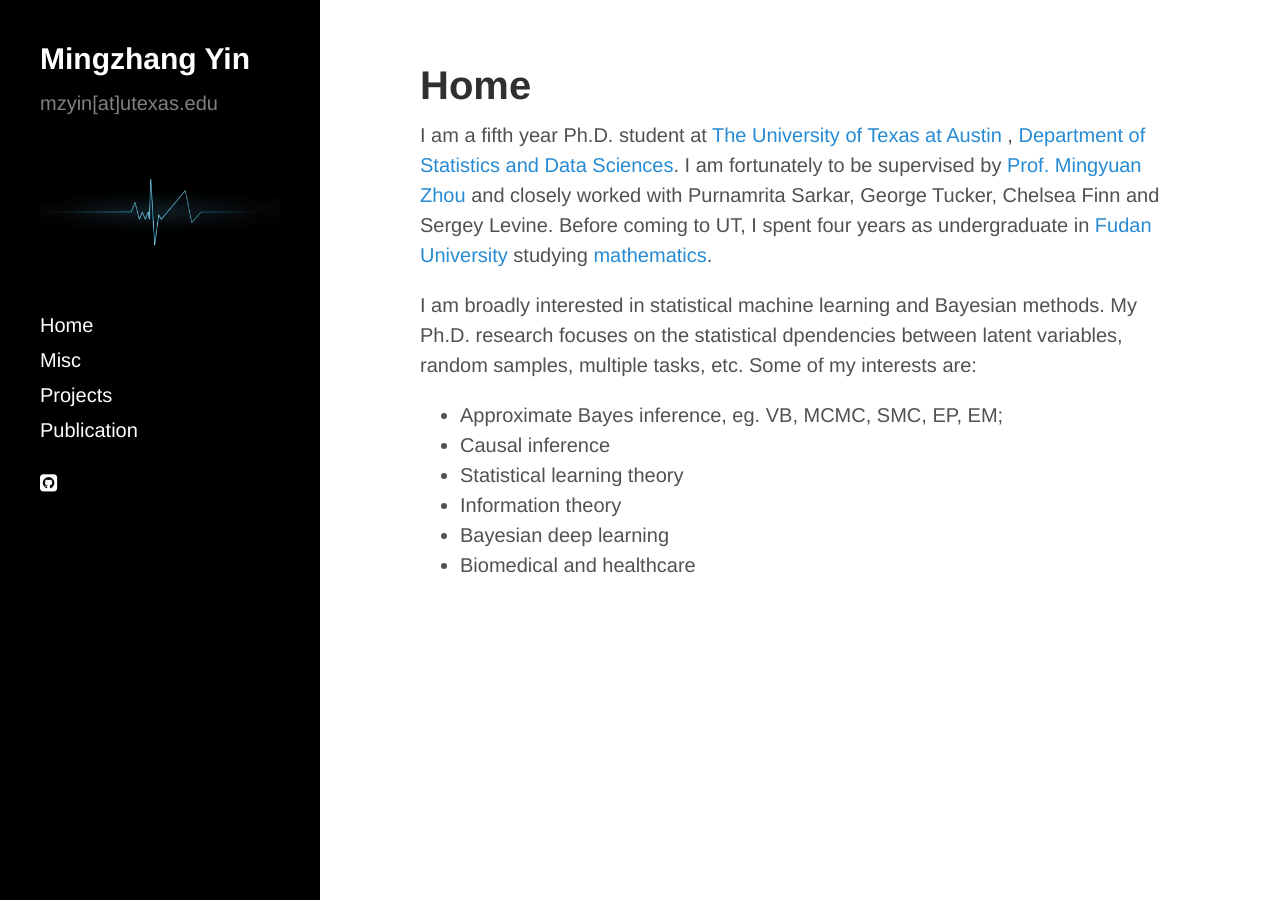
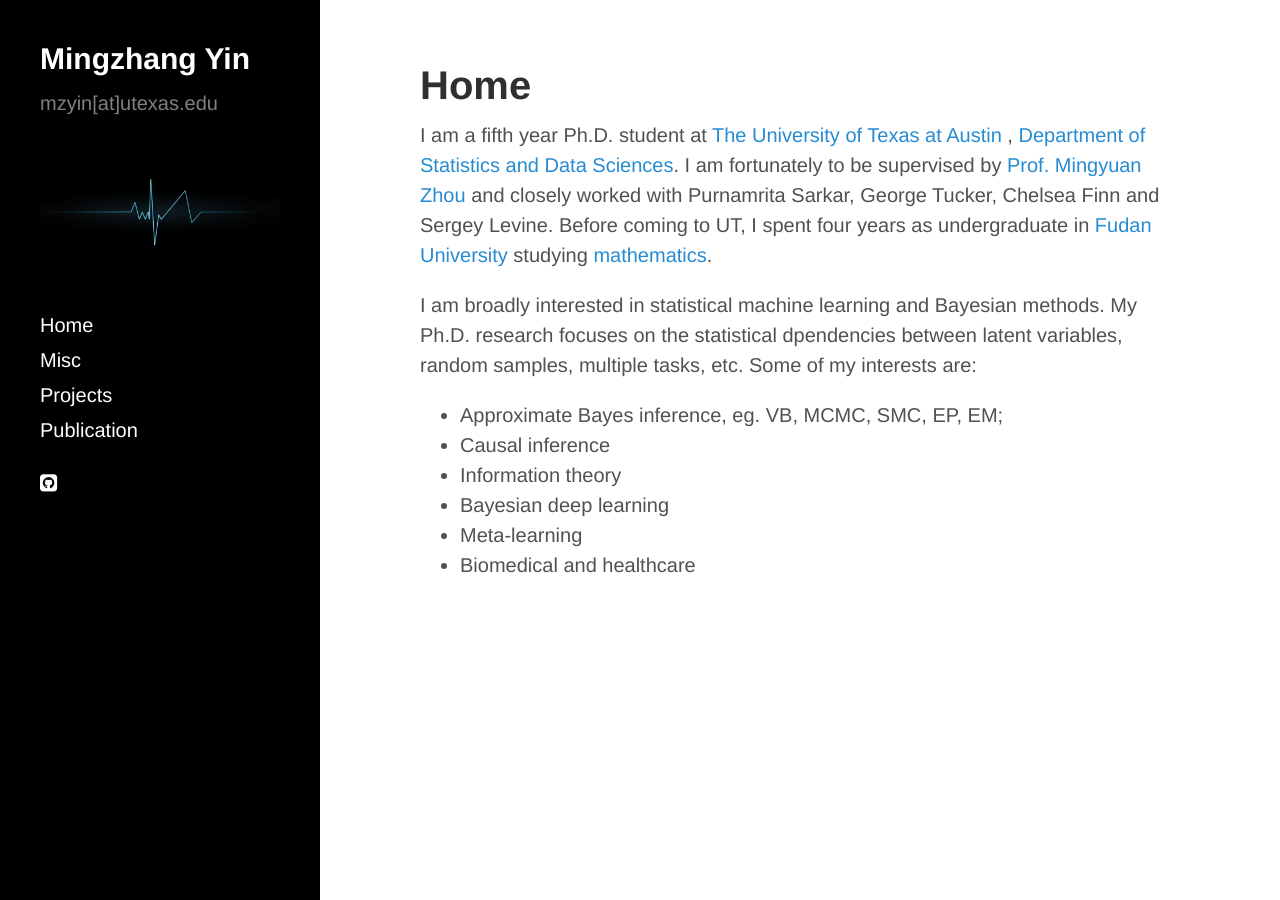
Before and after one commit to mingzhang-yin/mingzhang-yin.github.io, a Jekyll site: the page built from index.md, in a window 1280 px wide. Built offline with Jekyll 4.4.1, drawn with Linux system fonts in a browser that asks for light colours; nearby versions of some CDN libraries.

Commit message:
Update index.md

```diff
--- a/index.md
+++ b/index.md
@@ -19,8 +19,8 @@ title: Home
   <ul>
   <li> Approximate Bayes inference, eg. VB, MCMC, SMC, EP, EM; </li>
   <li> Causal inference </li>
-  <li> Statistical learning theory </li>
   <li> Information theory </li>
   <li> Bayesian deep learning </li>
+   <li> Meta-learning </li>
    <li> Biomedical and healthcare </li>
   </ul>
```
